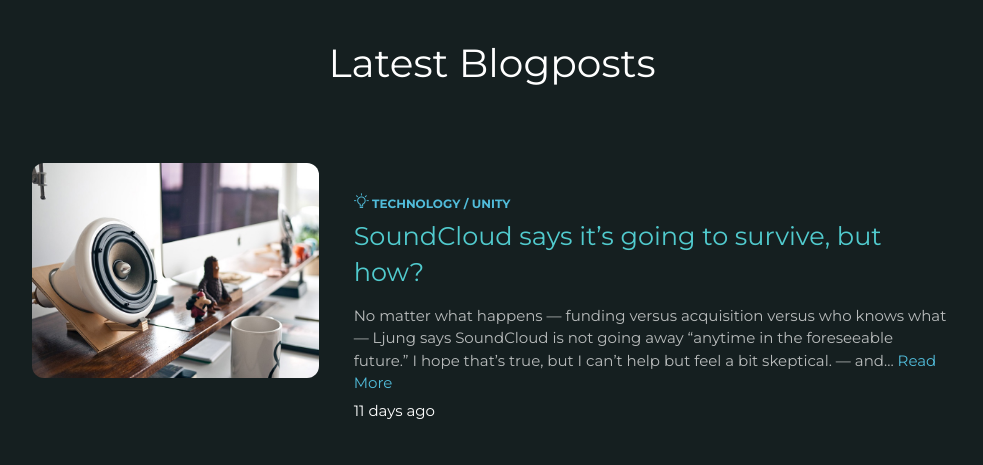
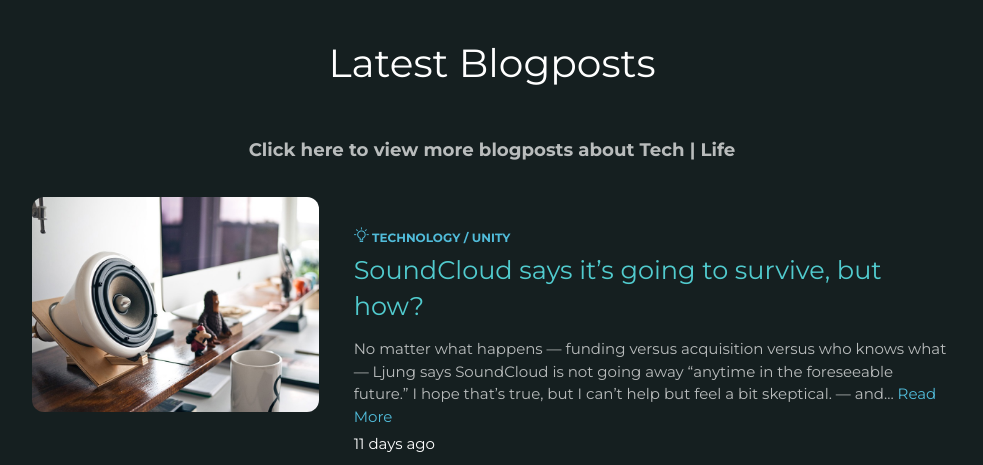
Before and after one commit to lt616/bbwolf-blog, a website: page home.html in a window 1280 px wide. Shown: the part 1620-2085 px from the top of the page, without its empty margins (148-1131 px from the left). Drawn offline with Linux system fonts and the light colour scheme.

Commit message:
fix bugs

```diff
--- a/home.html
+++ b/home.html
@@ -157,6 +157,7 @@
         <div class="row">
           <div class="col-md-10 ml-auto mr-auto">
             <h2 class="title text-center">Latest Blogposts</h2>
+            <h5 class="description text-center"> <b> Click here to view more blogposts about Tech | Life </b> </h5>
             <br />
 
             <div class="card card-plain card-blog">
```
